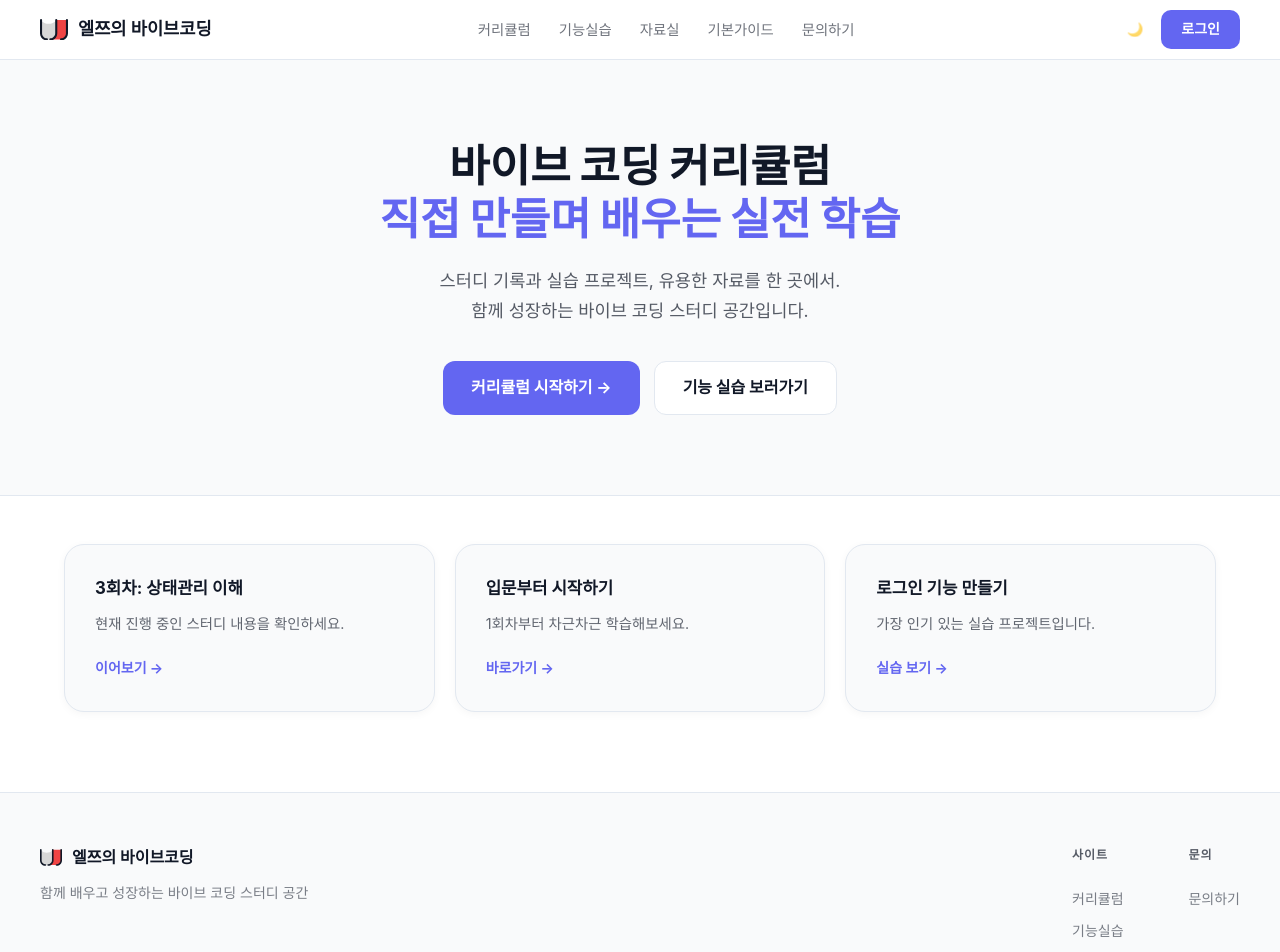
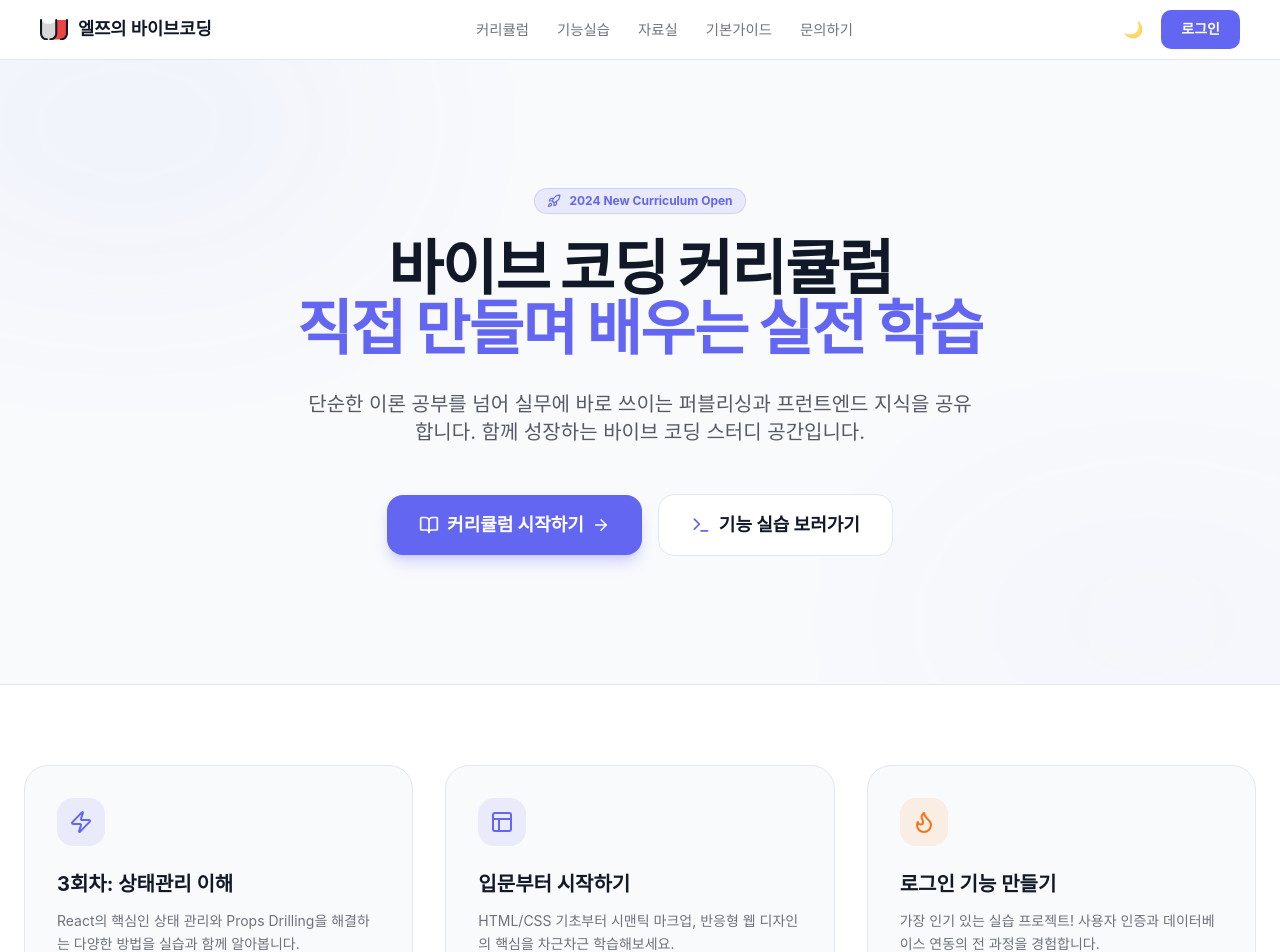
Before and after one commit to zmetron2/next-cf-vibe, a Next.js app: page / in a window 1280 px wide. Shown: the top 952 px of the page. Built offline with nearby package versions, Linux system fonts and the light colour scheme.

Commit message:
feat: Migration to Tailwind CSS v3 and UI enhancement

```diff
--- a/package.json
+++ b/package.json
@@ -22,8 +22,11 @@
     "@types/node": "^20",
     "@types/react": "^19",
     "@types/react-dom": "^19",
+    "autoprefixer": "^10.5.0",
     "eslint": "^9",
     "eslint-config-next": "15.1.0",
+    "postcss": "^8.5.12",
+    "tailwindcss": "^3.4.19",
     "typescript": "^5",
     "wrangler": "^3.101.0"
   }
--- /dev/null
+++ b/postcss.config.js
@@ -0,0 +1,6 @@
+module.exports = {
+  plugins: {
+    tailwindcss: {},
+    autoprefixer: {},
+  },
+}
--- a/src/app/globals.css
+++ b/src/app/globals.css
@@ -1,3 +1,7 @@
+@tailwind base;
+@tailwind components;
+@tailwind utilities;
+
 /* ===== CSS Variables ===== */
 :root {
   --background: #ffffff;
--- a/src/app/layout.tsx
+++ b/src/app/layout.tsx
@@ -16,7 +16,7 @@ export default function RootLayout({
 }>) {
   return (
     <html lang="ko">
-      <body>{children}</body>
+      <body className="antialiased">{children}</body>
     </html>
   );
 }
--- a/src/app/page.tsx
+++ b/src/app/page.tsx
@@ -1,48 +1,93 @@
 import React from 'react';
 import Link from 'next/link';
+import { BookOpen, Terminal, ArrowRight, Zap, Flame, Layout, Rocket } from 'lucide-react';
+import Navbar from '@/components/Navbar';
 import Footer from '@/components/Footer';
-import Navbar from '@/components/Navbar';
 
 export default function HomePage() {
   return (
-    <div className="home-container">
+    <div className="min-h-screen bg-background text-foreground flex flex-col">
       <Navbar />
 
-      <section className="hero">
-        <h1>
+      {/* Hero Section */}
+      <section className="relative overflow-hidden bg-slate-50 dark:bg-slate-900/50 py-20 lg:py-32 border-b border-border">
+        <div className="absolute top-0 left-1/2 -translate-x-1/2 w-full h-full pointer-events-none overflow-hidden opacity-30">
+          <div className="absolute top-[-10%] left-[-10%] w-[40%] h-[40%] bg-primary/20 blur-[120px] rounded-full"></div>
+          <div className="absolute bottom-[-10%] right-[-10%] w-[40%] h-[40%] bg-indigo-500/10 blur-[120px] rounded-full"></div>
+        </div>
+
+        <div className="relative max-w-7xl mx-auto px-6 text-center">
+          <div className="inline-flex items-center gap-2 px-3 py-1 rounded-full bg-primary/10 text-primary text-xs font-bold mb-6 border border-primary/20">
+            <Rocket size={14} />
+            <span>2024 New Curriculum Open</span>
+          </div>
+
+          <h1 className="text-4xl lg:text-6xl font-black tracking-tight mb-8 leading-[1.1]">
             바이브 코딩 커리큘럼<br />
-          <span className="accent">직접 만들며 배우는 실전 학습</span>
+            <span className="text-primary bg-clip-text text-transparent bg-gradient-to-r from-primary to-indigo-500">
+              직접 만들며 배우는 실전 학습
+            </span>
           </h1>
-        <p className="hero-description">
-          스터디 기록과 실습 프로젝트, 유용한 자료를 한 곳에서.<br />
+
+          <p className="text-lg lg:text-xl opacity-70 max-w-2xl mx-auto mb-12 leading-relaxed">
+            단순한 이론 공부를 넘어 실무에 바로 쓰이는 퍼블리싱과 프런트엔드 지식을 공유합니다.
             함께 성장하는 바이브 코딩 스터디 공간입니다.
           </p>
-        <div className="hero-buttons">
-          <Link href="/curriculum" className="btn-primary">
-            커리큘럼 시작하기 →
+
+          <div className="flex flex-wrap items-center justify-center gap-4">
+            <Link href="/curriculum" className="group flex items-center gap-2 bg-primary text-white px-8 py-4 rounded-2xl font-bold text-lg hover:opacity-90 transition-all shadow-lg shadow-primary/25 hover:-translate-y-0.5">
+              <BookOpen size={20} />
+              커리큘럼 시작하기
+              <ArrowRight size={18} className="group-hover:translate-x-1 transition-transform" />
             </Link>
-          <Link href="/practice" className="btn-secondary">
+            <Link href="/practice" className="flex items-center gap-2 bg-white dark:bg-slate-800 border border-border px-8 py-4 rounded-2xl font-bold text-lg hover:border-primary transition-all hover:-translate-y-0.5">
+              <Terminal size={20} className="text-primary" />
               기능 실습 보러가기
             </Link>
           </div>
+        </div>
       </section>
 
-      <main className="main-content">
-        <div className="feature-grid">
-          <div className="card">
-            <h3>3회차: 상태관리 이해</h3>
-            <p>현재 진행 중인 스터디 내용을 확인하세요.</p>
-            <Link href="/curriculum" className="card-link">이어보기 →</Link>
+      {/* Feature Section */}
+      <main className="max-w-7xl mx-auto px-6 py-20 w-full flex-1">
+        <div className="grid grid-cols-1 md:grid-cols-3 gap-8">
+          <div className="group p-8 rounded-3xl bg-slate-50 dark:bg-slate-900/50 border border-border hover:border-primary/50 transition-all hover:shadow-xl hover:shadow-primary/5">
+            <div className="w-12 h-12 rounded-2xl bg-primary/10 flex items-center justify-center text-primary mb-6 group-hover:scale-110 transition-transform">
+              <Zap size={24} />
             </div>
-          <div className="card">
-            <h3>입문부터 시작하기</h3>
-            <p>1회차부터 차근차근 학습해보세요.</p>
-            <Link href="/curriculum" className="card-link">바로가기 →</Link>
+            <h3 className="text-xl font-bold mb-3">3회차: 상태관리 이해</h3>
+            <p className="text-sm opacity-60 mb-6 leading-relaxed">
+              React의 핵심인 상태 관리와 Props Drilling을 해결하는 다양한 방법을 실습과 함께 알아봅니다.
+            </p>
+            <Link href="/curriculum" className="inline-flex items-center gap-1 text-primary font-bold text-sm hover:underline">
+              이어보기 <ArrowRight size={14} />
+            </Link>
           </div>
-          <div className="card">
-            <h3>로그인 기능 만들기</h3>
-            <p>가장 인기 있는 실습 프로젝트입니다.</p>
-            <Link href="/practice" className="card-link">실습 보기 →</Link>
+
+          <div className="group p-8 rounded-3xl bg-slate-50 dark:bg-slate-900/50 border border-border hover:border-primary/50 transition-all hover:shadow-xl hover:shadow-primary/5">
+            <div className="w-12 h-12 rounded-2xl bg-indigo-500/10 flex items-center justify-center text-indigo-500 mb-6 group-hover:scale-110 transition-transform">
+              <Layout size={24} />
+            </div>
+            <h3 className="text-xl font-bold mb-3">입문부터 시작하기</h3>
+            <p className="text-sm opacity-60 mb-6 leading-relaxed">
+              HTML/CSS 기초부터 시맨틱 마크업, 반응형 웹 디자인의 핵심을 차근차근 학습해보세요.
+            </p>
+            <Link href="/curriculum" className="inline-flex items-center gap-1 text-primary font-bold text-sm hover:underline">
+              바로가기 <ArrowRight size={14} />
+            </Link>
+          </div>
+
+          <div className="group p-8 rounded-3xl bg-slate-50 dark:bg-slate-900/50 border border-border hover:border-primary/50 transition-all hover:shadow-xl hover:shadow-primary/5">
+            <div className="w-12 h-12 rounded-2xl bg-orange-500/10 flex items-center justify-center text-orange-500 mb-6 group-hover:scale-110 transition-transform">
+              <Flame size={24} />
+            </div>
+            <h3 className="text-xl font-bold mb-3">로그인 기능 만들기</h3>
+            <p className="text-sm opacity-60 mb-6 leading-relaxed">
+              가장 인기 있는 실습 프로젝트! 사용자 인증과 데이터베이스 연동의 전 과정을 경험합니다.
+            </p>
+            <Link href="/practice" className="inline-flex items-center gap-1 text-primary font-bold text-sm hover:underline">
+              실습 보기 <ArrowRight size={14} />
+            </Link>
           </div>
         </div>
       </main>
--- /dev/null
+++ b/tailwind.config.js
@@ -0,0 +1,27 @@
+/** @type {import('tailwindcss').Config} */
+module.exports = {
+  content: [
+    "./src/pages/**/*.{js,ts,jsx,tsx,mdx}",
+    "./src/components/**/*.{js,ts,jsx,tsx,mdx}",
+    "./src/app/**/*.{js,ts,jsx,tsx,mdx}",
+  ],
+  darkMode: 'class',
+  theme: {
+    extend: {
+      colors: {
+        background: "var(--background)",
+        foreground: "var(--foreground)",
+        primary: {
+          DEFAULT: "#6366f1",
+          foreground: "#ffffff",
+        },
+        card: {
+          DEFAULT: "var(--card)",
+          foreground: "var(--foreground)",
+        },
+        border: "var(--border)",
+      },
+    },
+  },
+  plugins: [],
+};
```
Also changed, not shown: 1 other file (tests, documents, lock files or other folders). Lines whose indentation alone changed are shown as unchanged.
